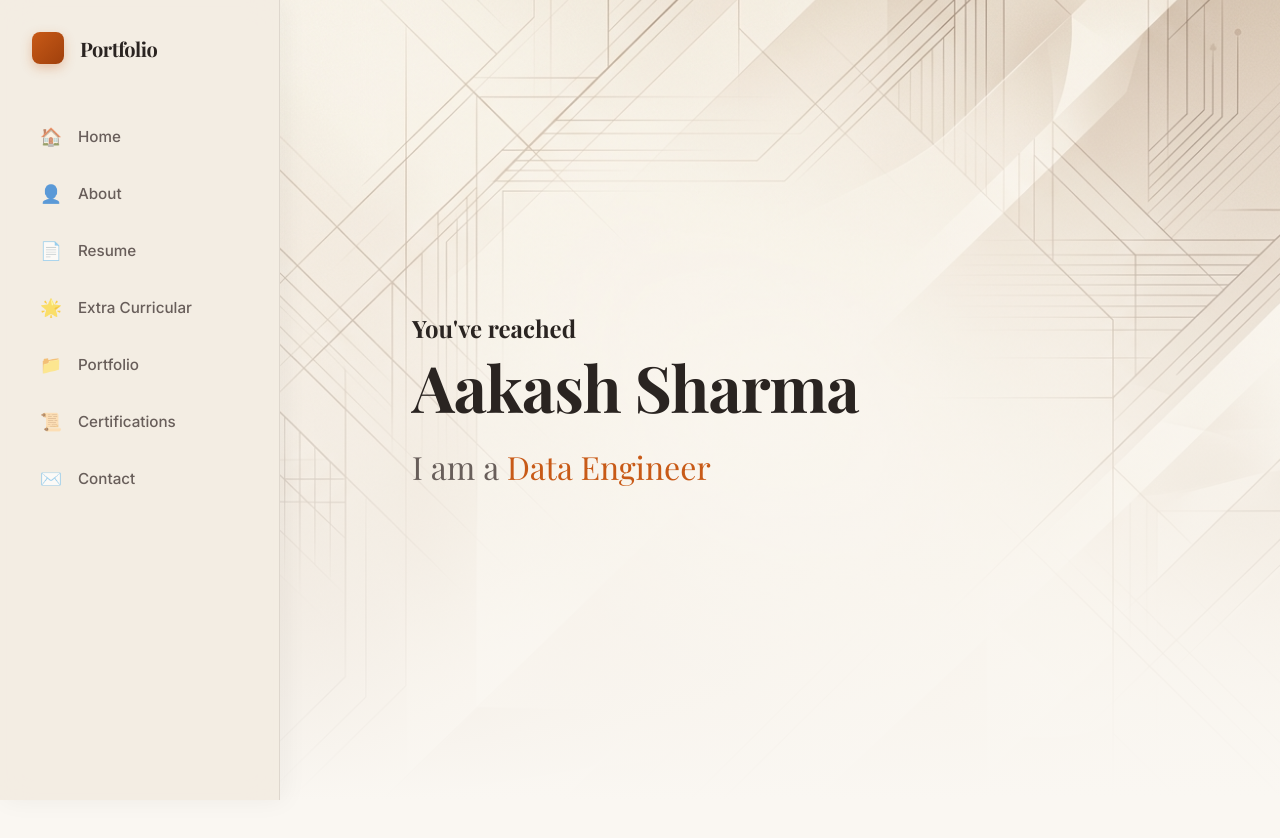
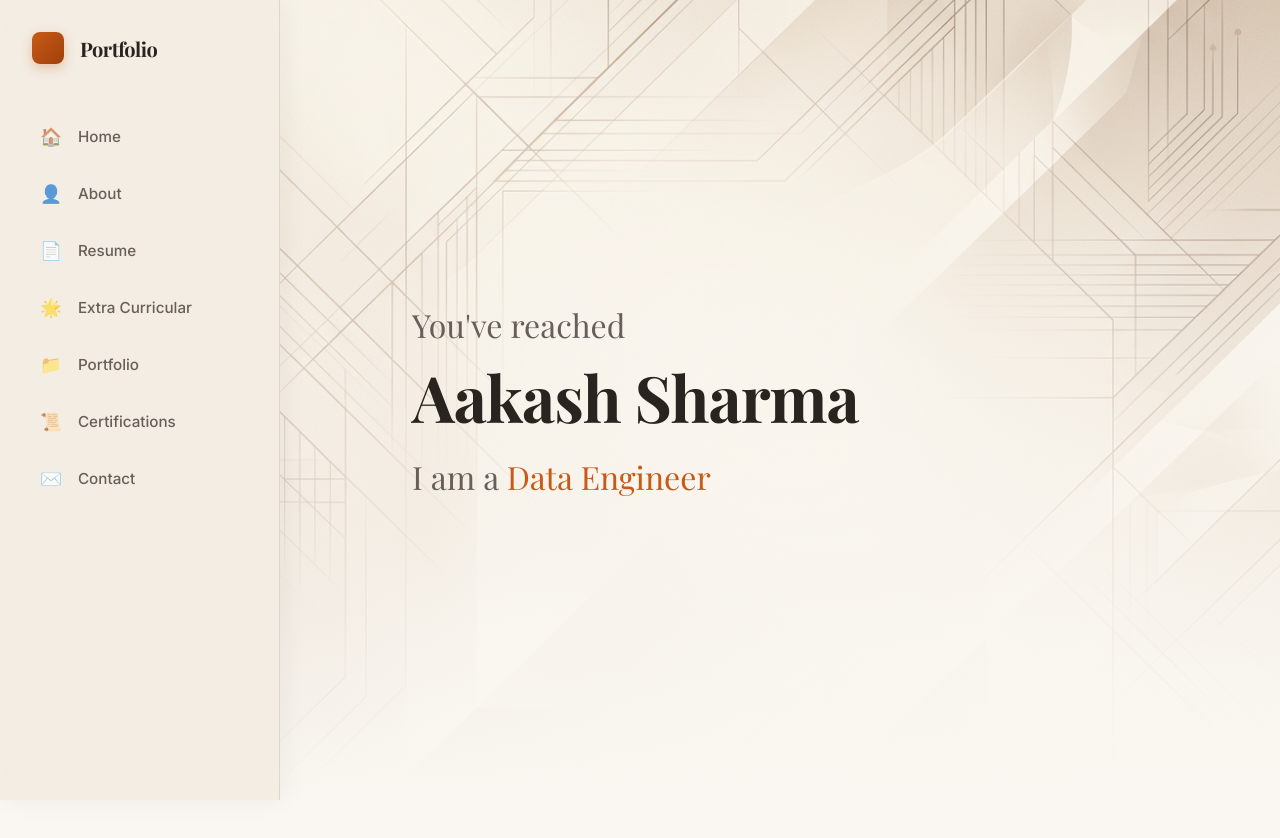
Before and after one commit to aakashs-dev/aakashs-dev.github.io, an Angular app: page /#/ in a window 1280 px wide. Shown: the top 838 px of the page. Built offline with nearby package versions, Linux system fonts and the light colour scheme; a web font is replaced by a local one.

Commit message:
style(home): add styling for hero greeting line

```diff
--- a/src/app/components/home/home.scss
+++ b/src/app/components/home/home.scss
@@ -37,6 +37,13 @@
     padding: 2rem;
     min-width: 800px;
     max-width: 90vw;
+
+    .hero-greeting {
+      font-size: 2rem;
+      font-weight: 300;
+      color: #685E5A;
+      margin-bottom: 0.5rem;
+    }
 
     .hero-title {
       font-size: 4rem;
```
